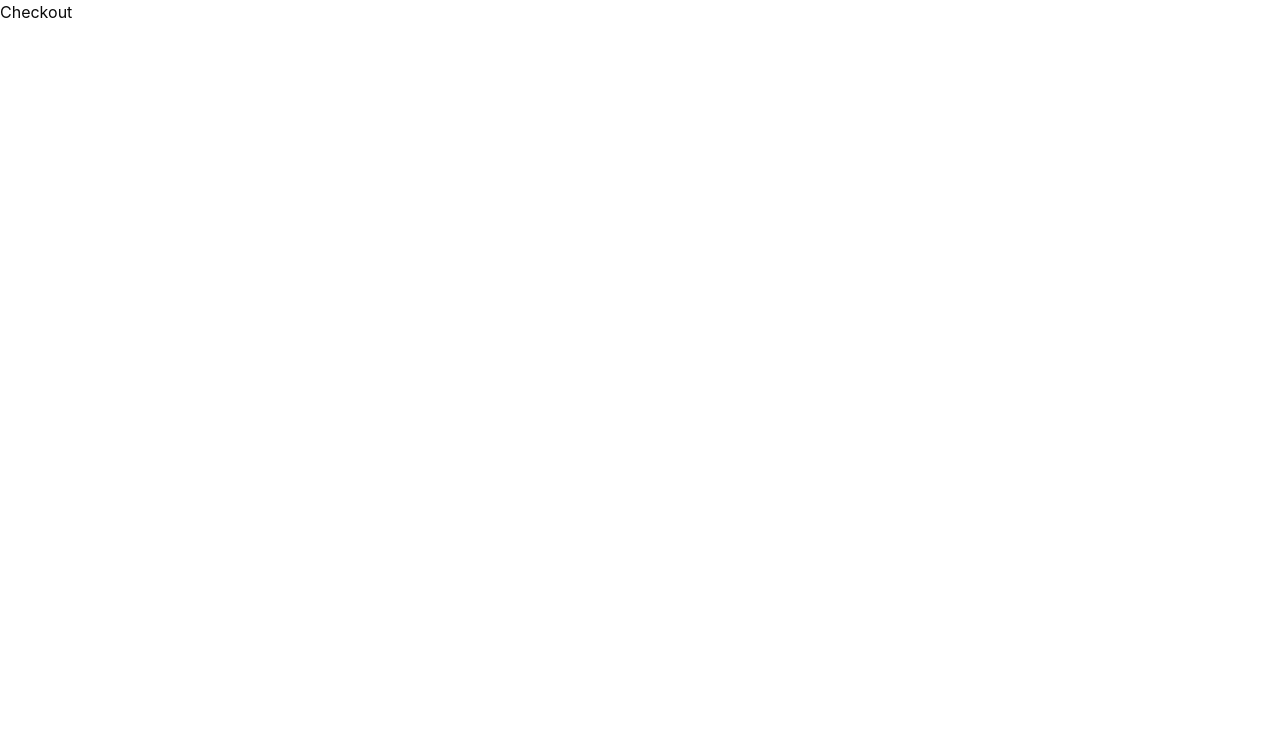
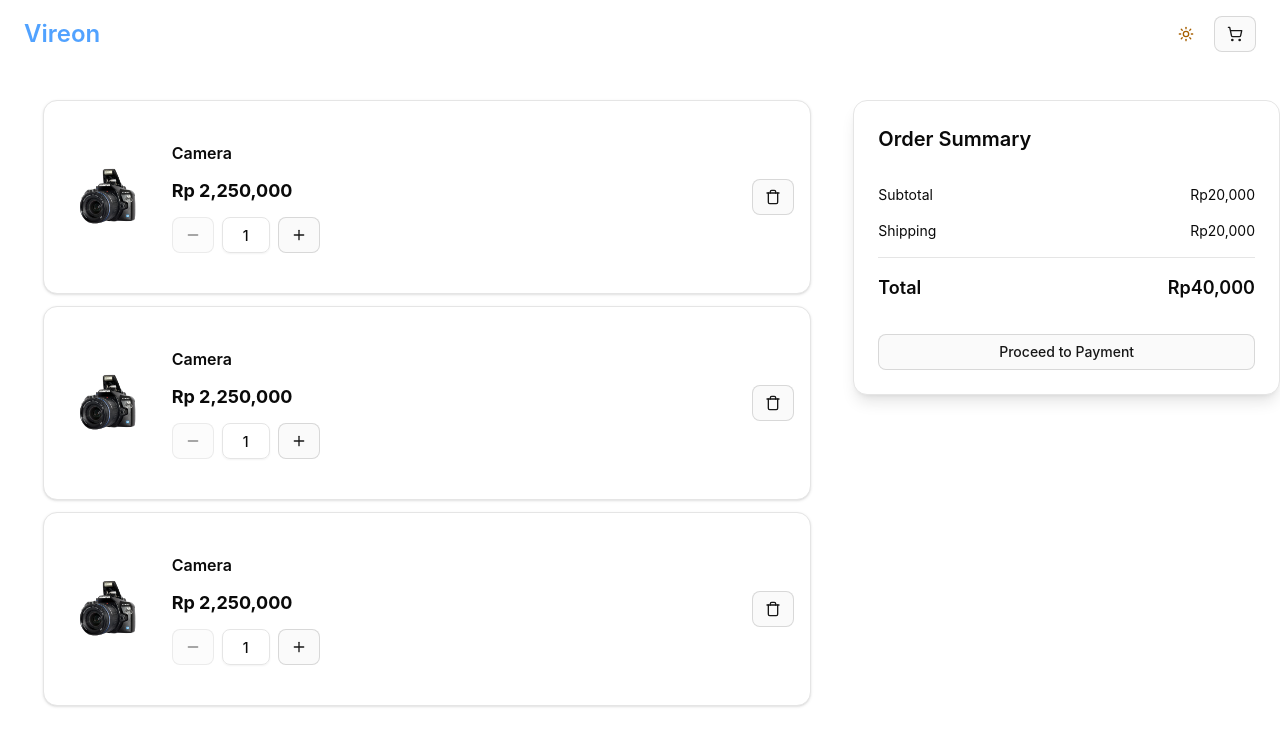
Before and after one commit to idhan724/Vireon---Website-E-commerce, a React (Vite) app: page /checkout in a window 1280 px wide. Shown: the top 746 px of the page. Built offline with nearby package versions, Linux system fonts and the light colour scheme.

Commit message:
add checkoutCards

```diff
--- a/src/components/sections/Banner.tsx
+++ b/src/components/Banner.tsx
@@ -1,4 +1,4 @@
-import { Button } from "../ui/button";
+import { Button } from "./ui/button";
 import camera from "/product/camera.png";
 
 function Banner() {
--- /dev/null
+++ b/src/components/CheckoutCard.tsx
@@ -0,0 +1,102 @@
+import { Card, CardContent, CardHeader, CardTitle } from "@/components/ui/card";
+import { Button } from "@/components/ui/button";
+import QuantityCounter from "./QuantityCounter";
+import { Trash } from "lucide-react";
+
+interface CheckoutCardProps {
+  subtotal?: number;
+  shipping?: number;
+}
+
+export default function CheckoutCard({
+  subtotal = 20000,
+  shipping = 20000,
+}: CheckoutCardProps) {
+  const total = subtotal + shipping;
+
+  return (
+    <div className="grid grid-cols-3 max-w-7xl mx-auto my-25 items-start">
+      <div className="space-y-3 col-span-2">
+        <Card className="max-w-3xl mx-auto hover:shadow-md transition-all duration-300">
+          <CardContent className="flex items-center gap-4 p-4">
+            <img
+              src="/product/camera.png"
+              alt="camera"
+              className="w-24 h-24 rounded-xl object-cover"
+            />
+
+            <div className="space-y-3">
+              <h1 className="font-semibold">Camera</h1>
+              <p className="text-lg font-bold">Rp 2,250,000</p>
+              <QuantityCounter />
+            </div>
+            <Button className="ml-auto text-right">
+              <Trash />
+            </Button>
+          </CardContent>
+        </Card>
+        <Card className="max-w-3xl mx-auto hover:shadow-md transition-all duration-300">
+          <CardContent className="flex items-center gap-4 p-4">
+            <img
+              src="/product/camera.png"
+              alt="camera"
+              className="w-24 h-24 rounded-xl object-cover"
+            />
+
+            <div className="space-y-3">
+              <h1 className="font-semibold">Camera</h1>
+              <p className="text-lg font-bold">Rp 2,250,000</p>
+              <QuantityCounter />
+            </div>
+            <Button className="ml-auto text-right">
+              <Trash />
+            </Button>
+          </CardContent>
+        </Card>
+        <Card className="max-w-3xl mx-auto hover:shadow-md transition-all duration-300">
+          <CardContent className="flex items-center gap-4 p-4">
+            <img
+              src="/product/camera.png"
+              alt="camera"
+              className="w-24 h-24 rounded-xl object-cover"
+            />
+
+            <div className="space-y-3">
+              <h1 className="font-semibold">Camera</h1>
+              <p className="text-lg font-bold">Rp 2,250,000</p>
+              <QuantityCounter />
+            </div>
+            <Button className="ml-auto text-right">
+              <Trash />
+            </Button>
+          </CardContent>
+        </Card>
+      </div>
+
+      <Card className="w-full max-w-md shadow-lg col-span-1">
+        <CardHeader>
+          <CardTitle className="text-xl">Order Summary</CardTitle>
+        </CardHeader>
+
+        <CardContent className="space-y-4">
+          <div className="flex justify-between text-sm">
+            <span>Subtotal</span>
+            <span>Rp{subtotal.toLocaleString()}</span>
+          </div>
+
+          <div className="flex justify-between text-sm">
+            <span>Shipping</span>
+            <span>Rp{shipping.toLocaleString()}</span>
+          </div>
+
+          <div className="border-t pt-4 flex justify-between font-semibold text-lg">
+            <span>Total</span>
+            <span>Rp{total.toLocaleString()}</span>
+          </div>
+
+          <Button className="w-full mt-4">Proceed to Payment</Button>
+        </CardContent>
+      </Card>
+    </div>
+  );
+}
--- a/src/components/sections/Navbar.tsx
+++ b/src/components/Navbar.tsx
@@ -3,28 +3,36 @@ import { Field } from "@/components/ui/field";
 import { Input } from "@/components/ui/input";
 import { Search, ShoppingCart } from "lucide-react";
 import ThemeToggle from "@/components/ThemeToggle";
+import { Link, useLocation } from "react-router-dom";
 
 function Navbar() {
+  const location = useLocation();
+
+  const isCheckoutPage = location.pathname === "/checkout";
   return (
     <nav className="fixed top-0 left-0 w-full z-50">
       <div className="backdrop-blur-md bg-white/5 border-b border-white/10">
         <div className="max-w-7xl mx-auto px-6 py-4 flex items-center justify-between">
-          <a href="#" className="text-2xl font-semibold text-blue-400">
+          <a href="/" className="text-2xl font-semibold text-blue-400">
             Vireon
           </a>
 
+          {!isCheckoutPage && (
             <Field orientation="horizontal" className="max-w-3xl">
               <Input type="search" placeholder="Search..." />
               <Button>
                 <Search />
               </Button>
             </Field>
+          )}
 
           <div className="flex gap-3 items-center">
             <ThemeToggle />
+            <Link to="/checkout">
               <Button>
                 <ShoppingCart />
               </Button>
+            </Link>
           </div>
         </div>
       </div>
--- a/src/components/pages/Checkout.tsx
+++ b/src/components/pages/Checkout.tsx
@@ -1,7 +1,14 @@
 import React from "react";
+import Navbar from "@/components/Navbar";
+import CheckoutCard from "@/components/CheckoutCard";
 
 function Checkout() {
-  return <div>Checkout</div>;
+  return (
+    <>
+      <Navbar />
+      <CheckoutCard />
+    </>
+  );
 }
 
 export default Checkout;
--- a/src/components/pages/Home.tsx
+++ b/src/components/pages/Home.tsx
@@ -1,5 +1,5 @@
-import Navbar from "@/components/sections/Navbar";
-import Banner from "@/components/sections/Banner";
+import Navbar from "@/components/Navbar";
+import Banner from "@/components/Banner";
 import ProductCards from "@/components/ProductCards";
 
 function Home() {
```
Lines whose indentation alone changed are shown as unchanged.
